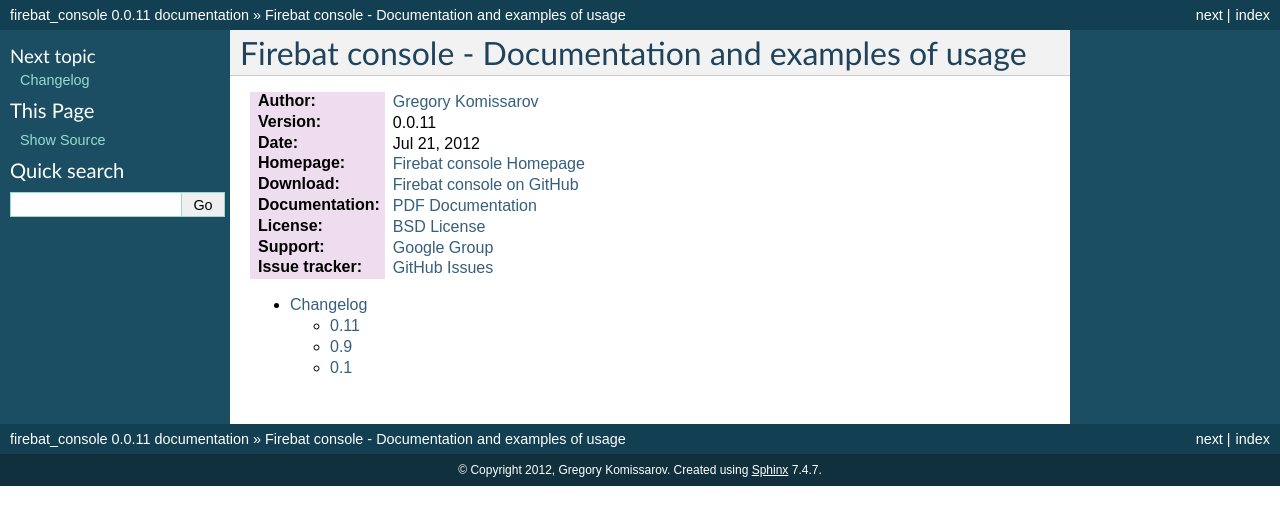
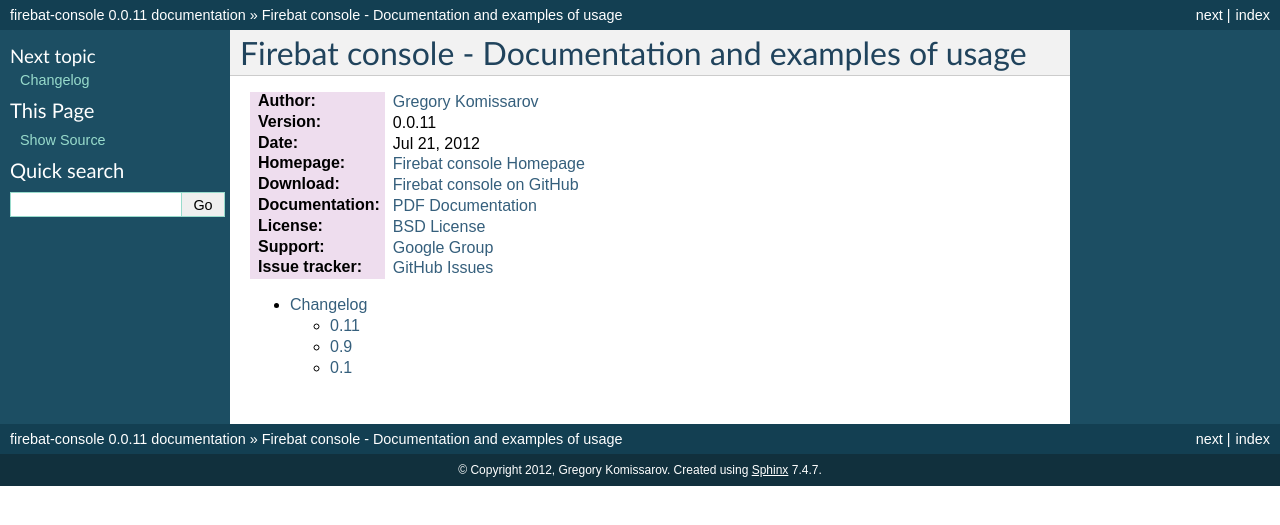
Before and after one commit to greggyNapalm/firebat-console, a Sphinx documentation site: the page built from docs/index.rst, in a window 1280 px wide. Shown: the top 525 px of the page. Built offline with Sphinx 7.4.7, drawn with Linux system fonts in a browser that asks for light colours; pages that are not in the unit, such as notebooks, are missing from menus.

Commit message:
rename repo and regexp sources

```diff
--- a/docs/conf.py
+++ b/docs/conf.py
@@ -1,6 +1,6 @@
 # -*- coding: utf-8 -*-
 #
-# firebat_console documentation build configuration file, created by
+# firebat-console documentation build configuration file, created by
 # sphinx-quickstart on Mon Jun 25 13:49:46 2012.
 #
 # This file is execfile()d with the current directory set to its containing dir.
@@ -44,7 +44,7 @@
 master_doc = 'index'
 
 # General information about the project.
-project = u'firebat_console'
+project = u'firebat-console'
 copyright = u'2012, Gregory Komissarov'
 
 # The version info for the project you're documenting, acts as replacement for
@@ -171,7 +171,7 @@
 #html_file_suffix = None
 
 # Output file base name for HTML help builder.
-htmlhelp_basename = 'firebat_consoledoc'
+htmlhelp_basename = 'firebat-consoledoc'
 
 
 # -- Options for LaTeX output --------------------------------------------------
@@ -190,7 +190,7 @@
 # Grouping the document tree into LaTeX files. List of tuples
 # (source start file, target name, title, author, documentclass [howto/manual]).
 latex_documents = [
-  ('index', 'firebat_console.tex', u'firebat\\_console Documentation',
+  ('index', 'firebat-console.tex', u'firebat\\_console Documentation',
    u'Gregory Komissarov', 'manual'),
 ]
 
@@ -220,7 +220,7 @@
 # One entry per manual page. List of tuples
 # (source start file, name, description, authors, manual section).
 man_pages = [
-    ('index', 'firebat_console', u'firebat_console Documentation',
+    ('index', 'firebat-console', u'firebat-console Documentation',
      [u'Gregory Komissarov'], 1)
 ]
 
@@ -234,8 +234,8 @@
 # (source start file, target name, title, author,
 #  dir menu entry, description, category)
 texinfo_documents = [
-  ('index', 'firebat_console', u'firebat_console Documentation',
-   u'Gregory Komissarov', 'firebat_console', 'One line description of project.',
+  ('index', 'firebat-console', u'firebat-console Documentation',
+   u'Gregory Komissarov', 'firebat-console', 'One line description of project.',
    'Miscellaneous'),
 ]
 
--- a/docs/index.rst
+++ b/docs/index.rst
@@ -7,9 +7,9 @@
 :Version: |release|
 :Date: |today|
 :Homepage: `Firebat console Homepage
- <https://github.com/greggyNapalm/firebat_console>`_
+ <https://github.com/greggyNapalm/firebat-console>`_
 :Download: `Firebat console on GitHub
- <https://github.com/greggyNapalm/firebat_console>`_
+ <https://github.com/greggyNapalm/firebat-console>`_
 :Documentation: `PDF Documentation
  <http://media.readthedocs.org/pdf/firebat-console/latest/firebat-console.pdf>`_
 :License: `BSD License
@@ -17,7 +17,7 @@
 :Support: `Google Group
  <https://groups.google.com/d/forum/phantom_doc>`_
 :Issue tracker: `GitHub Issues
- <https://github.com/greggyNapalm/firebat_console/issues>`_
+ <https://github.com/greggyNapalm/firebat-console/issues>`_
 
 .. toctree ::
     :maxdepth: 2
--- a/setup.py
+++ b/setup.py
@@ -37,7 +37,7 @@
     description='Console helpers for Phantom load tool',
     long_description=README + '\n' + CHANGES,
     license='BSD',
-    url='https://github.com/greggyNapalm/firebat_console',
+    url='https://github.com/greggyNapalm/firebat-console',
     keywords=['phantom', 'firebat'],
     scripts=[
         "bin/fire",
```
Also changed, not shown: README.rst (+7 -7 lines), 4 other files.
